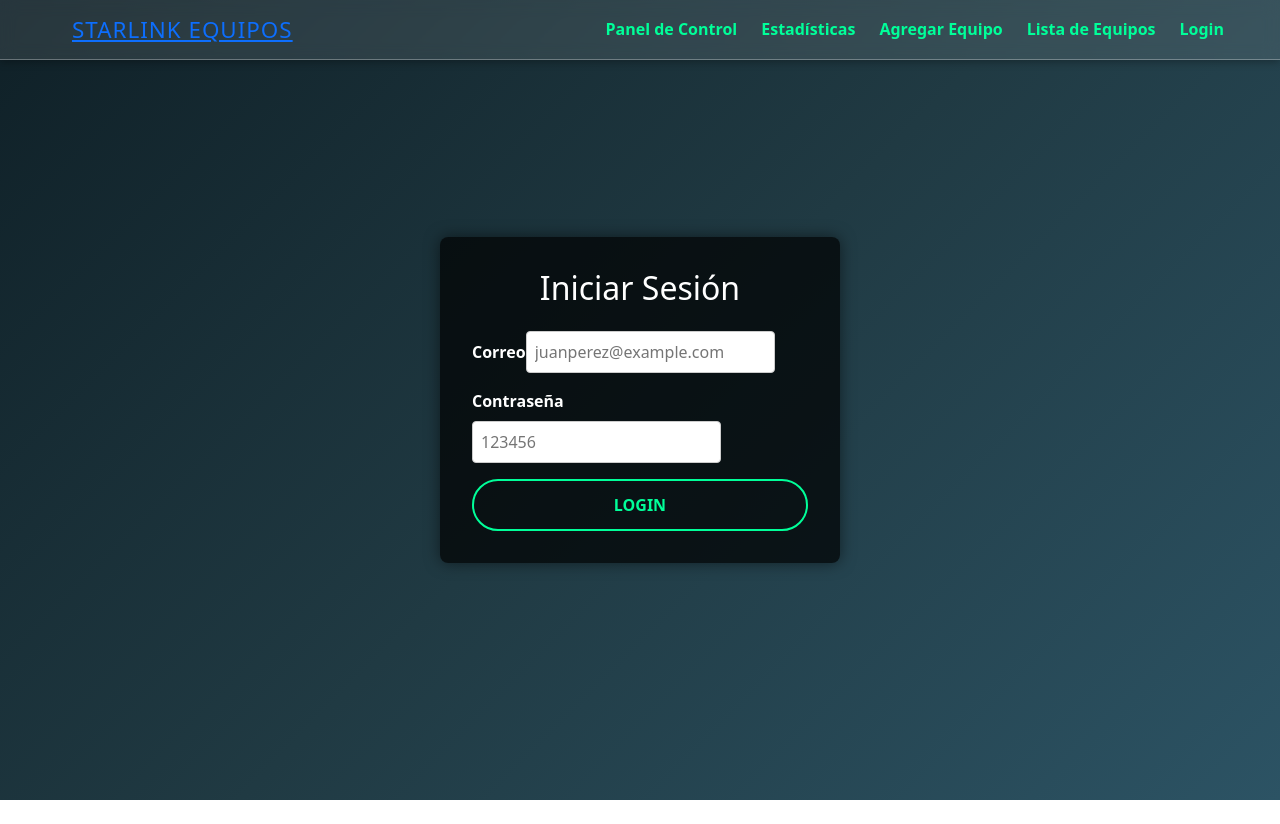
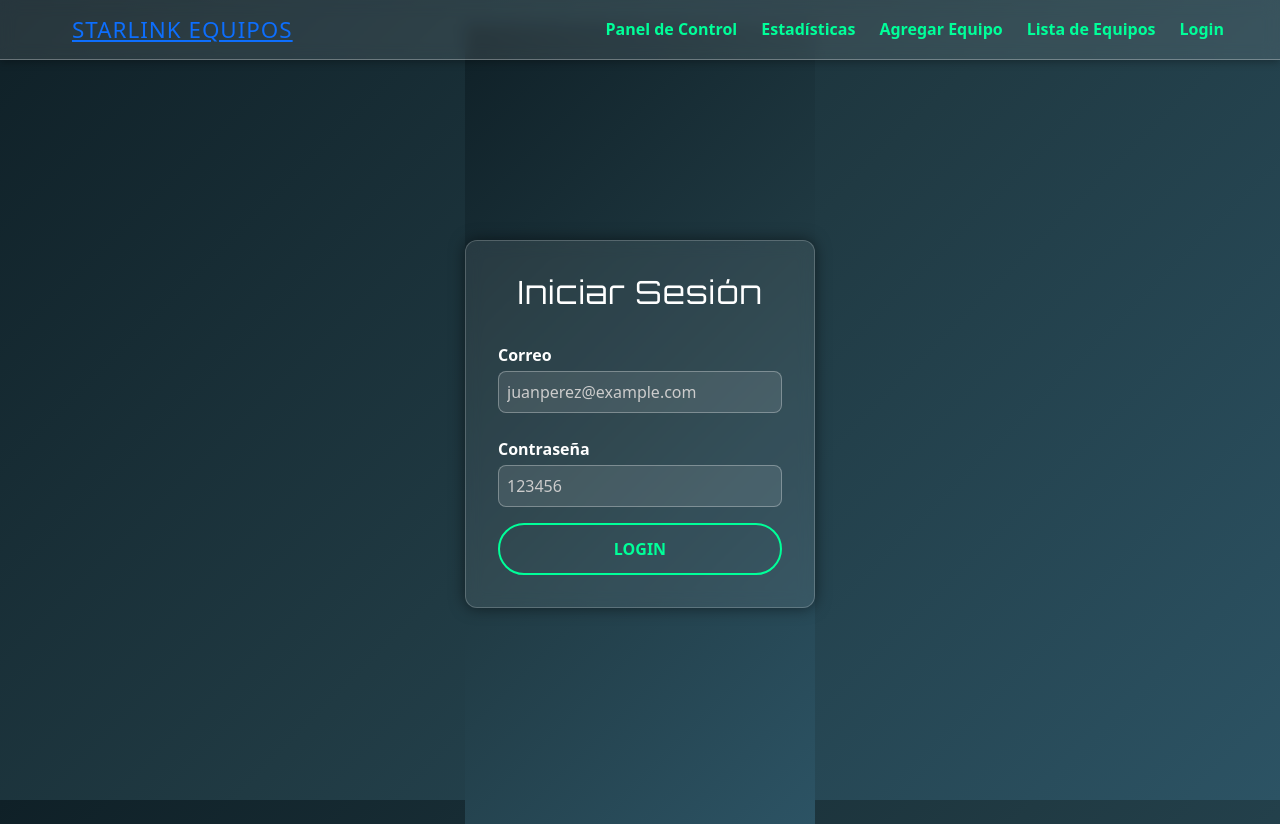
Before and after one commit to fabianvs1997/starlink-frontend, a React (Vite) app: page /login in a window 1280 px wide. Before the commit the page ends 800 px from the top, so only its background shows below. Built offline with nearby package versions, Linux system fonts and the light colour scheme.

Commit message:
retcachat

```diff
--- a/index.html
+++ b/index.html
@@ -10,6 +10,10 @@
       href="https://fonts.googleapis.com/css2?family=Orbitron:wght@400;700&display=swap"
       rel="stylesheet"
     />
+    <link rel="preconnect" href="https://fonts.googleapis.com" />
+<link rel="preconnect" href="https://fonts.gstatic.com" crossorigin />
+<link href="https://fonts.googleapis.com/css2?family=Orbitron:wght@400;700&display=swap" rel="stylesheet">
+
     <!-- Cargamos particles.js primero -->
     <script src="https://cdn.jsdelivr.net/npm/particles.js@2.0.0/particles.min.js"></script>
   </head>
--- a/package.json
+++ b/package.json
@@ -15,6 +15,7 @@
     "particles.js": "^2.0.0",
     "react": "^19.0.0",
     "react-dom": "^19.0.0",
+    "react-google-recaptcha": "^3.1.0",
     "react-router-dom": "^7.1.5",
     "sweetalert2": "^11.6.13"
   },
--- a/src/context/AuthContext.jsx
+++ b/src/context/AuthContext.jsx
@@ -47,11 +47,12 @@ export const AuthProvider = ({ children }) => {
     }
   };
 
-  const login = async (correo, password) => {
+  const login = async (correo, password, recaptchaToken) => {
     try {
       const response = await axios.post("https://auth-w1cf.onrender.com/api/auth/login", {
         correo,
         password,
+        recaptchaToken
       });
       const token = response.data.token;
       await validateAndRefreshToken(token);
--- /dev/null
+++ b/src/pages/Login.css
@@ -0,0 +1,81 @@
+/* src/pages/Login.css */
+
+/* Contenedor principal */
+.login-container {
+  display: flex;
+  align-items: center;
+  justify-content: center;
+  min-height: 100vh;
+  /* Fondo degradado futurista */
+  background: linear-gradient(135deg, #0f2027, #203a43, #2c5364);
+}
+
+/* Tarjeta translúcida con efecto glass */
+.login-card {
+  width: 350px;
+  background: rgba(255, 255, 255, 0.08); /* un velo blanco */
+  backdrop-filter: blur(8px);
+  border: 1px solid rgba(255, 255, 255, 0.2);
+  border-radius: 12px;
+  box-shadow: 0 0 15px rgba(0,0,0,0.5);
+  padding: 2rem;
+  color: #fff;
+  text-align: center;
+}
+
+/* Título */
+.login-card h2 {
+  margin-bottom: 1.5rem;
+  font-family: 'Orbitron', sans-serif; /* Fuente futurista si gustas */
+  letter-spacing: 1px;
+}
+
+/* Formulario */
+.login-card form {
+  display: flex;
+  flex-direction: column;
+  align-items: flex-start;
+}
+
+/* Labels */
+.login-card form label {
+  margin: 0.5rem 0 0.25rem;
+  font-weight: bold;
+  text-align: left;
+}
+
+/* Inputs */
+.login-card form input {
+  width: 100%;
+  padding: 0.5rem;
+  margin-bottom: 1rem;
+  border: 1px solid rgba(255, 255, 255, 0.3);
+  border-radius: 8px;
+  background: rgba(255,255,255,0.1);
+  color: #fff;
+  outline: none;
+}
+
+.login-card form input::placeholder {
+  color: #ccc;
+}
+
+/* Botón de Login con estilo neon */
+.login-card form button {
+  width: 100%;
+  padding: 0.75rem;
+  border-radius: 50px;
+  border: 2px solid #00ff99;
+  background: transparent;
+  color: #00ff99;
+  text-transform: uppercase;
+  font-weight: bold;
+  cursor: pointer;
+  transition: 0.3s;
+}
+
+.login-card form button:hover {
+  background: #00ff99;
+  color: #000;
+  box-shadow: 0 0 10px #00ff99, 0 0 20px #00ff99;
+}
--- a/src/pages/Login.jsx
+++ b/src/pages/Login.jsx
@@ -1,116 +1,69 @@
-import React, { useState } from 'react';
-import axios from 'axios';
+// src/pages/Login.jsx
+import React, { useState, useContext } from 'react';
+import { AuthContext } from '../context/AuthContext.jsx';
+import { useNavigate } from 'react-router-dom';
+import './Login.css';
 
-const Login = () => {
+export default function Login() {
+  const { login } = useContext(AuthContext);
+  const navigate = useNavigate();
+
   const [correo, setCorreo] = useState('');
   const [password, setPassword] = useState('');
-  const [error, setError] = useState('');
-  const [loading, setLoading] = useState(false);
 
-  const handleLogin = async (e) => {
+  // Al enviar el formulario
+  const handleSubmit = async (e) => {
     e.preventDefault();
-    setError('');
-    setLoading(true);
+
+    if (!window.grecaptcha) {
+      alert("reCAPTCHA no está listo. Revisa si cargó el script en index.html");
+      return;
+    }
+
     try {
-      const response = await axios.post('https://auth-w1cf.onrender.com/api/auth/login', {
-        correo,
-        password
+      // 1) Esperar a que grecaptcha esté listo
+      window.grecaptcha.enterprise.ready(async () => {
+        // 2) Ejecutar con tu site key y la acción
+        const tokenRecaptcha = await window.grecaptcha.enterprise.execute("6LcPB9kqAAAAAEg_Llt4ejSvsdGeAoyzmwB3Ms2x", {
+          action: "LOGIN"
+        });
+
+        // 3) Llamar a la función login con (correo, password, tokenRecaptcha)
+        await login(correo, password, tokenRecaptcha);
+        navigate('/');
       });
-      const { token } = response.data;
-      // Guarda el token en localStorage o en tu gestor de estado (Context, Redux, etc.)
-      localStorage.setItem('authToken', token);
-      // Redirige al dashboard o donde desees
-      window.location.href = '/';
-    } catch (err) {
-      console.error(err);
-      setError('Credenciales inválidas. Por favor, inténtalo de nuevo.');
-    } finally {
-      setLoading(false);
+    } catch (error) {
+      console.error('Error de login:', error);
+      alert('Credenciales inválidas o reCAPTCHA fallido.');
     }
   };
 
   return (
-    <div className="login-container" style={styles.container}>
-      <h2 style={styles.title}>Iniciar Sesión</h2>
-      <form onSubmit={handleLogin} style={styles.form}>
-        <div style={styles.field}>
-          <label style={styles.label}>Correo</label>
+    <div className="login-container">
+      <div className="login-card">
+        <h2>Iniciar Sesión</h2>
+        <form onSubmit={handleSubmit}>
+          <label>Correo</label>
           <input
             type="email"
             value={correo}
             onChange={(e) => setCorreo(e.target.value)}
+            placeholder="juanperez@example.com"
             required
-            style={styles.input}
-            placeholder="juanperez@example.com"
           />
-        </div>
-        <div style={styles.field}>
-          <label style={styles.label}>Contraseña</label>
+
+          <label>Contraseña</label>
           <input
             type="password"
             value={password}
             onChange={(e) => setPassword(e.target.value)}
+            placeholder="123456"
             required
-            style={styles.input}
-            placeholder="123456"
           />
-        </div>
-        {error && <div style={styles.error}>{error}</div>}
-        <button type="submit" style={styles.button} disabled={loading}>
-          {loading ? 'Ingresando...' : 'Login'}
-        </button>
-      </form>
+
+          <button type="submit">Login</button>
+        </form>
+      </div>
     </div>
   );
-};
-
-const styles = {
-  container: {
-    maxWidth: '400px',
-    margin: '100px auto',
-    padding: '2rem',
-    background: 'rgba(0,0,0,0.7)',
-    borderRadius: '8px',
-    color: '#fff',
-    boxShadow: '0 0 15px rgba(0,0,0,0.5)'
-  },
-  title: {
-    textAlign: 'center',
-    marginBottom: '1.5rem'
-  },
-  form: {
-    display: 'flex',
-    flexDirection: 'column'
-  },
-  field: {
-    marginBottom: '1rem'
-  },
-  label: {
-    marginBottom: '.5rem',
-    fontWeight: 'bold'
-  },
-  input: {
-    padding: '0.5rem',
-    borderRadius: '4px',
-    border: '1px solid #ccc',
-    fontSize: '1rem'
-  },
-  error: {
-    color: 'red',
-    marginBottom: '1rem',
-    textAlign: 'center'
-  },
-  button: {
-    padding: '0.75rem',
-    borderRadius: '50px',
-    border: '2px solid #00ff99',
-    background: 'transparent',
-    color: '#00ff99',
-    textTransform: 'uppercase',
-    fontWeight: 'bold',
-    cursor: 'pointer',
-    transition: 'all 0.3s ease'
-  }
-};
-
-export default Login;
+}
```
Also changed, not shown: 1 other file (tests, documents, lock files or other folders).
